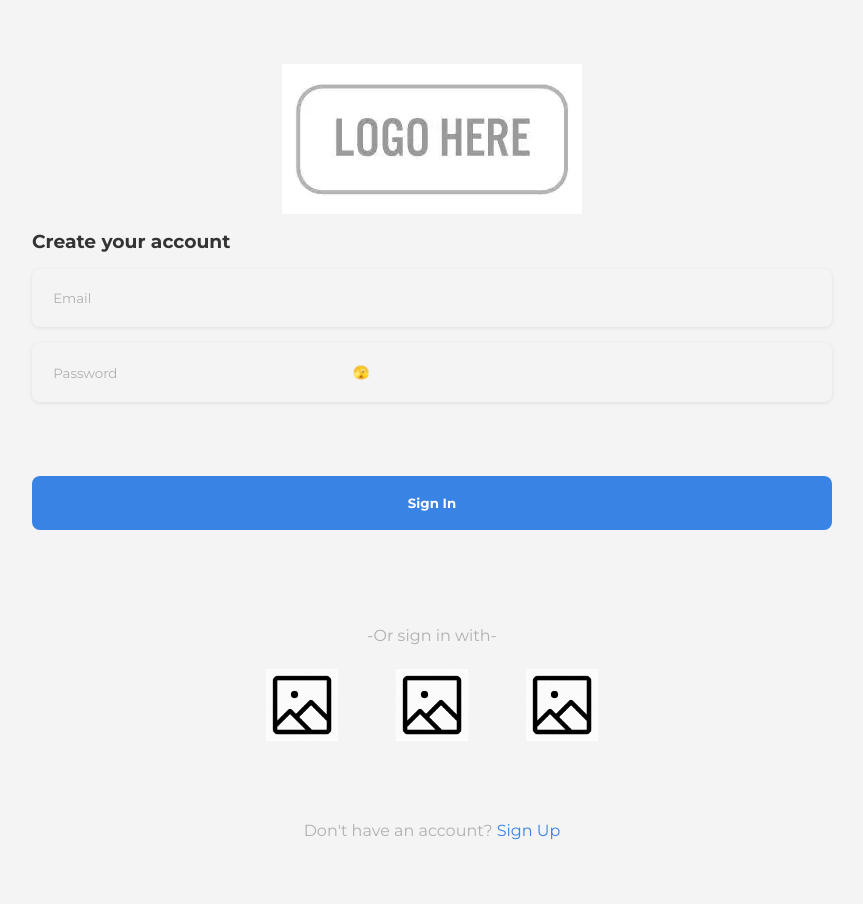
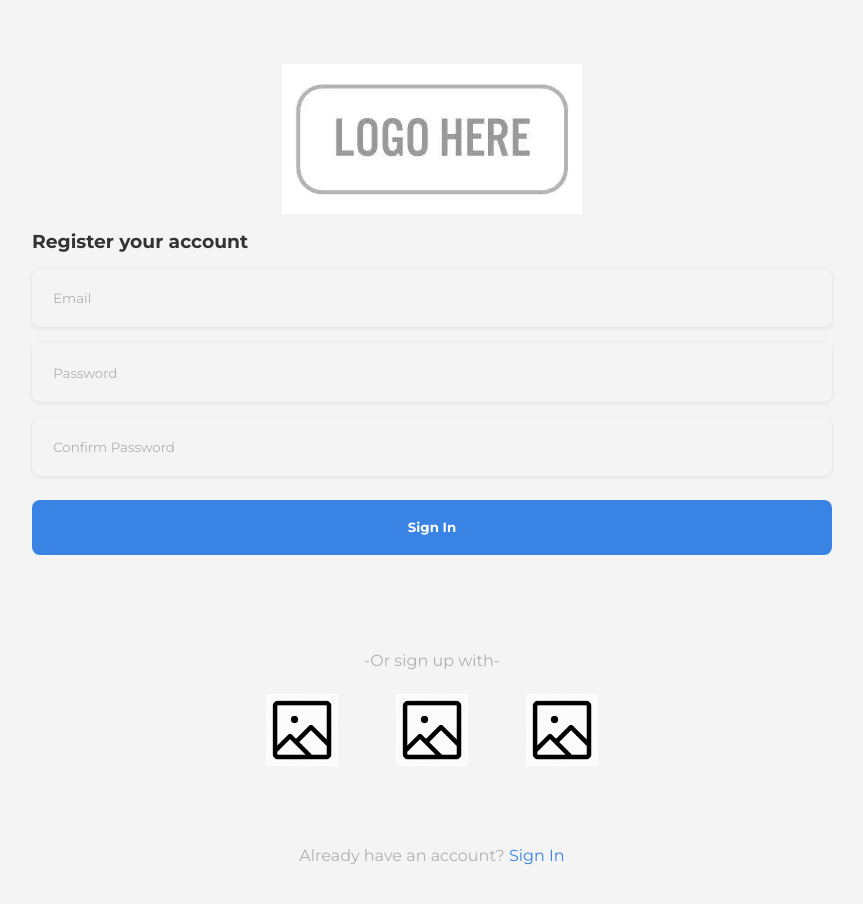
Before and after one commit to hyoga-dev/hexis, a React (Vite) app: page /Register in a window 1280 px wide. Shown: the top 904 px of the page, without its empty margins (208-1071 px from the left). Built offline with nearby package versions, Linux system fonts and the light colour scheme.

Commit message:
my bad 2

```diff
--- a/src/Pages/Register.jsx
+++ b/src/Pages/Register.jsx
@@ -1,61 +1,23 @@
-import React, { useState } from "react";
+// import { useState } from "react";
 import { Link } from "react-router-dom";
 import "../assets/Styles/global.css";
-
+import "../assets/Styles/login.css";
 import Logo from "../assets/Images/logo.png";
-import Icon from "../assets/Images/icon.png";
-
-function PasswordInput() {
-  const [visible, setVisible] = useState(false);
-  return (
-    <>
-      <input
-        type={visible ? "text" : "password"}
-        placeholder="Password"
-        className="input"
-      />
-      <button className="toggle-show" onClick={()=> setVisible(!visible)}>{visible ? "👁️" : "🫣"}</button>
-    </>
-  );
-}
-
-function RegisterBox() {
-  return (
-    <>
-      <div className="login-box">
-        <h3>Create your account</h3>
-        <input type="text" placeholder="Email" className="input" />
-        <PasswordInput />
-        <button className="btn-primary">Sign In</button>
-      </div>
-    </>
-  );
-}
-
-function AltLogin() {
-  return (
-    <>
-      <div className="alt-login">
-        <img src={Icon} className="icon" />
-        <img src={Icon} className="icon" />
-        <img src={Icon} className="icon" />
-      </div>
-    </>
-  );
-}
+import AltLogin from "./Components/AltLogin";
+import LoginBox from "./Components/LoginBox";
 
 export default function Login() {
   return (
     <>
       <div className="container">
         <img src={Logo} alt="Logo" className="logo" />
-        <RegisterBox />
-        <p>-Or sign in with-</p>
+        <LoginBox title="Register your account" isregister={true} />
+        <p>-Or sign up with-</p>
         <AltLogin />
         <p>
-          Don't have an account?{" "}
-          <Link to="/register" className="link">
-            Sign Up
+          Already have an account?{" "}
+          <Link to="/" className="link">
+            Sign In
           </Link>
         </p>
       </div>
```
